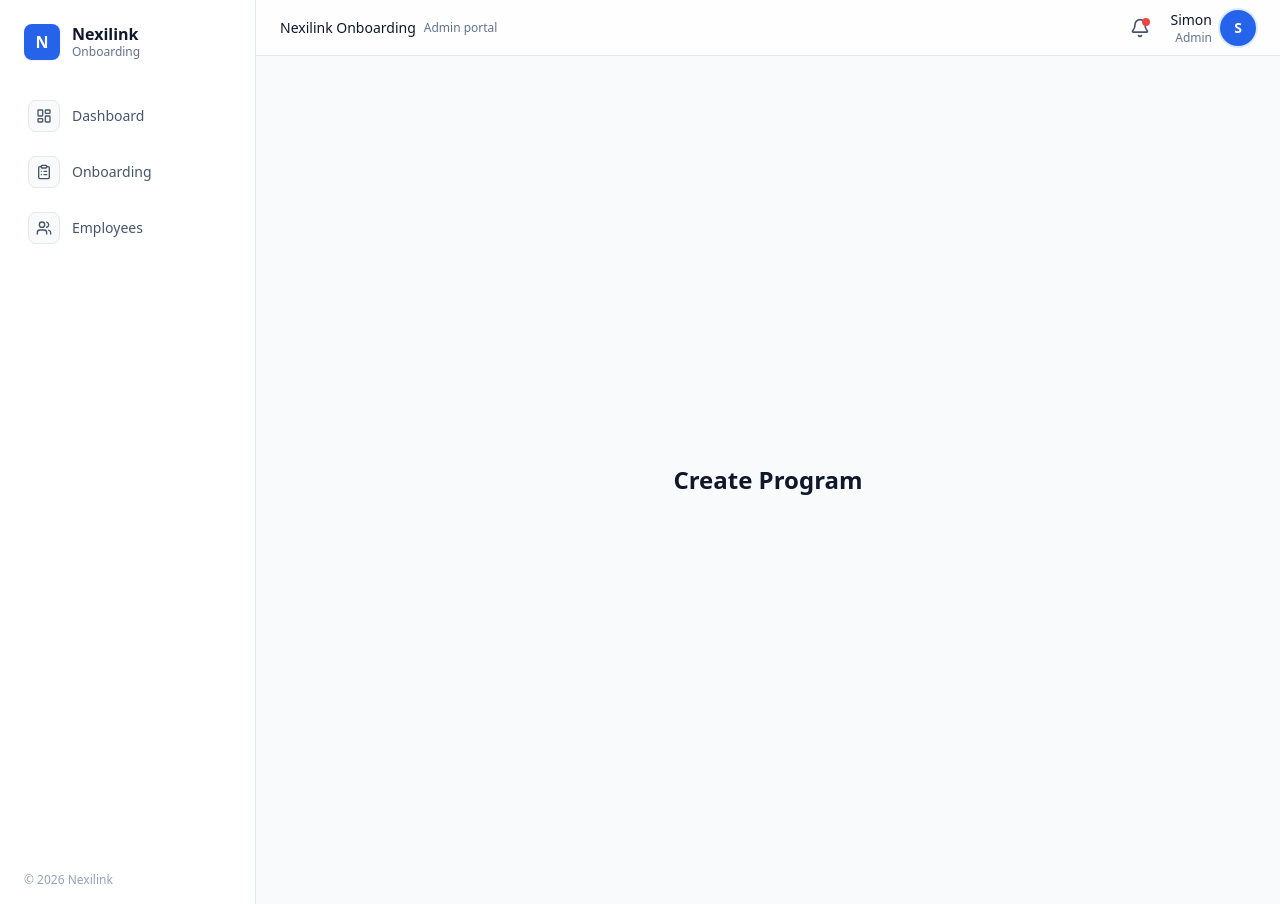
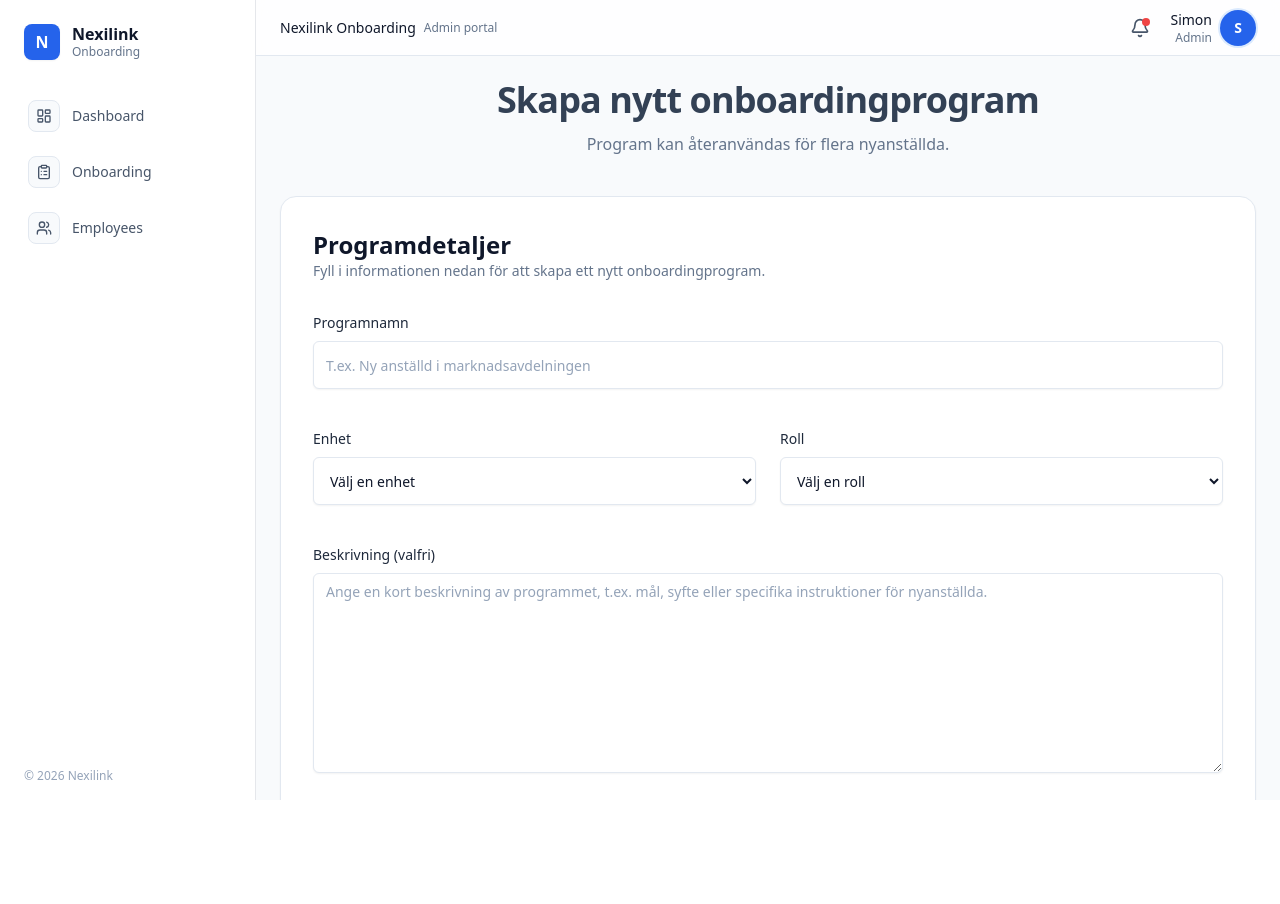
Before and after one commit to SimonGebru/NexiLink-Onboarding, a React (Vite) app: page /programs/new in a window 1280 px wide. After the commit the page ends 800 px from the top, so only its background shows below. Built offline with nearby package versions, Linux system fonts and the light colour scheme.

Commit message:
Create Program sidan är klar för visning

```diff
--- a/src/components/layouts/DashboardLayout.jsx
+++ b/src/components/layouts/DashboardLayout.jsx
@@ -1,24 +1,21 @@
-import { useState } from "react";
 import Sidebar from "./Sidebar";
 import Topbar from "./Topbar";
 
 export default function DashboardLayout({ children }) {
-  const [mobileOpen, setMobileOpen] = useState(false);
+  return (
+    <div className="h-screen overflow-hidden bg-slate-50">
+      <div className="flex h-full">
+        {/* Sidebar (desktop + mobile hanteras i Sidebar.jsx) */}
+        <Sidebar />
 
-  const openMobile = () => setMobileOpen(true);
-  const closeMobile = () => setMobileOpen(false);
 
-  return (
-    <div className="min-h-screen bg-slate-50 text-slate-900">
-      <div className="flex min-h-screen">
-        {/* Sidebar (desktop + mobile drawer) */}
-        <Sidebar mobileOpen={mobileOpen} onCloseMobile={closeMobile} />
+        <div className="flex min-w-0 flex-1 flex-col">
+          {/* Topbar */}
+          <Topbar />
 
-        {/* Main */}
-        <div className="flex min-w-0 flex-1 flex-col">
-          <Topbar onOpenMobile={openMobile} />
-          <main className="flex-1">
-            <div className="mx-auto w-full max-w-6xl px-4 sm:px-6 py-6">
+          {/* Content area */}
+          <main className="flex-1 overflow-y-auto">
+            <div className="mx-auto w-full max-w-6xl px-4 py-6 sm:px-6">
               {children}
             </div>
           </main>
--- a/src/components/layouts/Sidebar.jsx
+++ b/src/components/layouts/Sidebar.jsx
@@ -59,7 +59,7 @@ export default function Sidebar({ mobileOpen, onCloseMobile }) {
   return (
     <>
       {/* Desktop sidebar */}
-      <aside className="hidden md:flex w-64 shrink-0 border-r border-slate-200 bg-white p-4 flex-col">
+      <aside className="hidden md:flex md:w-64 md:flex-col border-r bg-white p-4 h-full">
         <div className="flex items-center gap-3 px-2 py-2">
           <div className="h-9 w-9 rounded-lg bg-blue-600 text-white flex items-center justify-center font-bold shadow-sm">
             N
--- a/src/components/ui/Card.jsx
+++ b/src/components/ui/Card.jsx
@@ -1,23 +1,51 @@
-export function Card({ children, className = "" }) {
+function cx(...classes) {
+  return classes.filter(Boolean).join(" ");
+}
+
+/**
+ * Card
+ * - default → dashboard-kort (kompakt)
+ * - form → stora formulär
+ */
+export function Card({ children, className = "", variant = "default" }) {
+  const variants = {
+    default: "rounded-xl border border-slate-200 bg-white shadow-sm",
+    form: "rounded-2xl border border-slate-200 bg-white shadow-sm",
+  };
+
   return (
-    <div
-      className={[
-        "rounded-xl border border-slate-200 bg-white shadow-sm",
-        className,
-      ].join(" ")}
-    >
+    <div className={cx(variants[variant], className)}>
       {children}
     </div>
   );
 }
 
-export function CardHeader({ children, className = "" }) {
-  return <div className={["p-5", className].join(" ")}>{children}</div>;
+export function CardHeader({
+  children,
+  className = "",
+  variant = "default",
+}) {
+  const paddings = {
+    default: "p-5",
+    form: "p-8",
+  };
+
+  return (
+    <div className={cx(paddings[variant], className)}>
+      {children}
+    </div>
+  );
 }
 
 export function CardTitle({ children, className = "" }) {
   return (
-    <h3 className={["text-lg font-semibold text-slate-900", className].join(" ")}>
+    <h3
+      className={cx(
+        "font-semibold text-slate-900",
+        "text-lg",
+        className
+      )}
+    >
       {children}
     </h3>
   );
@@ -25,10 +53,31 @@ export function CardTitle({ children, className = "" }) {
 
 export function CardDescription({ children, className = "" }) {
   return (
-    <p className={["text-sm text-slate-500", className].join(" ")}>{children}</p>
+    <p
+      className={cx(
+        "text-slate-500",
+        "text-sm",
+        className
+      )}
+    >
+      {children}
+    </p>
   );
 }
 
-export function CardContent({ children, className = "" }) {
-  return <div className={["px-5 pb-5", className].join(" ")}>{children}</div>;
+export function CardContent({
+  children,
+  className = "",
+  variant = "default",
+}) {
+  const paddings = {
+    default: "px-5 pb-5",
+    form: "px-8 pb-8",
+  };
+
+  return (
+    <div className={cx(paddings[variant], className)}>
+      {children}
+    </div>
+  );
 }
--- /dev/null
+++ b/src/components/ui/Form.jsx
@@ -0,0 +1,138 @@
+
+
+function cx(...classes) {
+  return classes.filter(Boolean).join(" ");
+}
+
+/**
+ * Wrapper runt en hel form/sektion.
+ * - Samma spacing och maxbredd används överallt.
+ */
+export function Form({ className = "", children, ...props }) {
+  return (
+    <div className={cx("w-full", className)} {...props}>
+      {children}
+    </div>
+  );
+}
+
+/**
+ * Rubrik + beskrivning för form-sidor
+ */
+export function FormHeader({ title, description, align = "center" }) {
+  return (
+    <div
+      className={cx(
+        "space-y-2",
+        align === "center" ? "text-center" : "text-left"
+      )}
+    >
+      <h1 className="text-2xl sm:text-3xl font-bold text-slate-900">{title}</h1>
+      {description ? (
+        <p className="text-sm sm:text-base text-slate-500">{description}</p>
+      ) : null}
+    </div>
+  );
+}
+
+/**
+ * En “sektion” inuti kortet: titel + hjälptext.
+ */
+export function FormSection({ title, description, className = "", children }) {
+  return (
+    <section className={cx("space-y-4", className)}>
+      {(title || description) && (
+        <div className="space-y-1">
+          {title ? (
+            <h2 className="text-sm font-semibold text-slate-900">{title}</h2>
+          ) : null}
+          {description ? (
+            <p className="text-sm text-slate-500">{description}</p>
+          ) : null}
+        </div>
+      )}
+      {children}
+    </section>
+  );
+}
+
+/**
+ * Rad för inputs.
+ * - Mobil: 1 kolumn
+ * - Desktop: 2 kolumner när man vill
+ */
+export function FormRow({ cols = 2, className = "", children }) {
+  // cols=2 är vanligast. På mobil blir det alltid 1 kolumn.
+  const gridCols =
+    cols === 1 ? "sm:grid-cols-1" : "sm:grid-cols-2";
+
+  return (
+    <div className={cx("grid grid-cols-1 gap-4", gridCols, className)}>
+      {children}
+    </div>
+  );
+}
+
+/**
+ * Ett fält: Label + kontroll + (optional) helperText.
+ */
+export function FormField({
+  label,
+  optional = false,
+  helperText,
+  className = "",
+  children,
+}) {
+  return (
+    <div className={cx("space-y-2", className)}>
+      {label ? (
+        <div className="flex items-center gap-2">
+          <label className="text-sm font-medium text-slate-800">
+            {label}
+          </label>
+          {optional ? (
+            <span className="text-xs text-slate-400">(valfri)</span>
+          ) : null}
+        </div>
+      ) : null}
+
+      {children}
+
+      {helperText ? (
+        <p className="text-xs text-slate-500">{helperText}</p>
+      ) : null}
+    </div>
+  );
+}
+
+/**
+ * Standard-styling för inputs/selects/textareas (så allt ser lika ut).
+ */
+
+const baseControl =
+  "w-full rounded-md border border-slate-200 bg-white px-3 py-2 text-sm text-slate-900 " +
+  "placeholder:text-slate-400 shadow-sm " +
+  "focus:outline-none focus:ring-2 focus:ring-blue-500 focus:border-blue-500 " +
+  "disabled:bg-slate-50 disabled:text-slate-500 disabled:cursor-not-allowed";
+
+export function Input({ className = "", ...props }) {
+  return <input className={cx(baseControl, className)} {...props} />;
+}
+
+export function Select({ className = "", children, ...props }) {
+  return (
+    <select className={cx(baseControl, "pr-10", className)} {...props}>
+      {children}
+    </select>
+  );
+}
+
+export function Textarea({ className = "", rows = 4, ...props }) {
+  return (
+    <textarea
+      rows={rows}
+      className={cx(baseControl, "min-h-[120px]", className)}
+      {...props}
+    />
+  );
+}
--- a/src/pages/CreateProgram.jsx
+++ b/src/pages/CreateProgram.jsx
@@ -1,6 +1,6 @@
-import { useMemo, useState } from "react";
-import { Link, useNavigate } from "react-router-dom";
-import Button from "../components/ui/Button";
+import { Link } from "react-router-dom";
+import { useMemo } from "react";
+
 import {
   Card,
   CardHeader,
@@ -8,11 +8,10 @@ import {
   CardDescription,
   CardContent,
 } from "../components/ui/Card";
+import Button from "../components/ui/Button";
+import { FormField, Input, Select, Textarea } from "../components/ui/Form";
 
 export default function CreateProgram() {
-  const navigate = useNavigate();
-
-  // Dummy-data (sen byter vi till Mongo/API)
   const units = useMemo(
     () => [
       "Individ- och familjeomsorg",
@@ -21,7 +20,7 @@ export default function CreateProgram() {
       "Äldreomsorg",
       "Funktionsstöd",
       "Arbetsmarknad och integration",
-    "Socialpsykiatri"
+      "Socialpsykiatri",
     ],
     []
   );
@@ -34,31 +33,114 @@ const roles = useMemo(
       "Behandlare",
       "Biståndshandläggare",
       "Familjebehandlare",
-    "Enhetschef"
+      "Enhetschef",
     ],
     []
   );
 
-  // Form state (bara UI än så länge)
-  const [form, setForm] = useState({
-    name: "",
-    unit: "",
-    role: "",
-    description: "",
-    owner: "",
-  });
+  return (
+    <div className="w-full space-y-10">
+      {/* Page header */}
+      <div className="text-center space-y-3">
+        <h1 className="text-4xl font-bold tracking-tight text-slate-700 sm:text-4xl">
+          Skapa nytt onboardingprogram
+        </h1>
+        <p className="mx-auto max-w-2xl text-base text-slate-500 sm:text-mg">
+          Program kan återanvändas för flera nyanställda.
+        </p>
+      </div>
 
-  function updateField(key, value) {
-    setForm((prev) => ({ ...prev, [key]: value }));
+      {/* Form card */}
+      <Card variant="form" className="w-full">
+        <CardHeader variant="form">
+          <CardTitle className="text-xl sm:text-2xl">
+            Programdetaljer
+          </CardTitle>
+          <CardDescription className="text-base">
+            Fyll i informationen nedan för att skapa ett nytt onboardingprogram.
+          </CardDescription>
+        </CardHeader>
+
+        <CardContent variant="form" className="space-y-10">
+          {/* Program name */}
+          <FormField label="Programnamn">
+            <Input
+              className="h-12 text-base"
+              placeholder="T.ex. Ny anställd i marknadsavdelningen"
+            />
+          </FormField>
+
+          {/* Unit + Role */}
+          <div className="grid gap-6 sm:grid-cols-2">
+            <FormField label="Enhet">
+              <Select className="h-12 text-base" defaultValue="">
+                <option value="" disabled>
+                  Välj en enhet
+                </option>
+                {units.map((unit) => (
+                  <option key={unit} value={unit}>
+                    {unit}
+                  </option>
+                ))}
+              </Select>
+            </FormField>
+
+            <FormField label="Roll">
+              <Select className="h-12 text-base" defaultValue="">
+                <option value="" disabled>
+                  Välj en roll
+                </option>
+                {roles.map((role) => (
+                  <option key={role} value={role}>
+                    {role}
+                  </option>
+                ))}
+              </Select>
+            </FormField>
+          </div>
+
+          {/* Description */}
+          <FormField label="Beskrivning (valfri)">
+            <Textarea
+              className="text-base min-h-[200px]"
+              rows={6}
+              placeholder="Ange en kort beskrivning av programmet, t.ex. mål, syfte eller specifika instruktioner för nyanställda."
+            />
+          </FormField>
+
+          {/* Owner */}
+          <FormField label="Ansvarig (valfri)">
+            <Input
+              className="h-12 text-base"
+              placeholder="Namn på ansvarig person eller avdelning"
+            />
+          </FormField>
+
+          {/* Divider */}
+          <div className="pt-2 border-t border-slate-100" />
+
+          {/* Next step */}
+          <div className="flex flex-col gap-4 sm:flex-row sm:items-center sm:justify-between">
+            <div className="space-y-1">
+              <div className="text-base font-semibold text-slate-900">
+                Ladda upp material
+              </div>
+              <p className="text-sm sm:text-base text-slate-500">
+                Nästa steg: ladda upp filer och länkar till programmet.
+              </p>
+            </div>
+
+            <Link to="/programs/demo/material" className="w-full sm:w-auto">
+              <Button className="h-12 w-full sm:w-auto px-6 text-base">
+                Gå vidare
+              </Button>
+            </Link>
+          </div>
+        </CardContent>
+      </Card>
+
+
+      <div className="h-1" />
+    </div>
+  );
 }
-
-  function handleSubmit(e) {
-    e.preventDefault();
-
-    // Inget spar än, vi bara visar flödet.
-    // Sen: POST /programs -> och navigate till /programs/:id/material
-    console.log("Create program draft:", form);
-
-    // Tillfälligt: hoppa tillbaka till översikten efter "skapa"
-    navigate("/");
-  }
--- a/src/routes/AppRouter.jsx
+++ b/src/routes/AppRouter.jsx
@@ -1,6 +1,7 @@
 import { Routes, Route, Navigate } from "react-router-dom";
 import DashboardLayout from "../components/layouts/DashboardLayout";
 import OnboardingOverview from "../pages/OnboardingOverview";
+import CreateProgram from "../pages/CreateProgram";
 
 function Placeholder({ title }) {
   return (
@@ -48,7 +49,7 @@ export default function AppRouter() {
         path="/programs/new"
         element={
           <WithLayout>
-            <Placeholder title="Create Program" />
+            <CreateProgram />
           </WithLayout>
         }
       />
```
Lines whose indentation alone changed are shown as unchanged.
